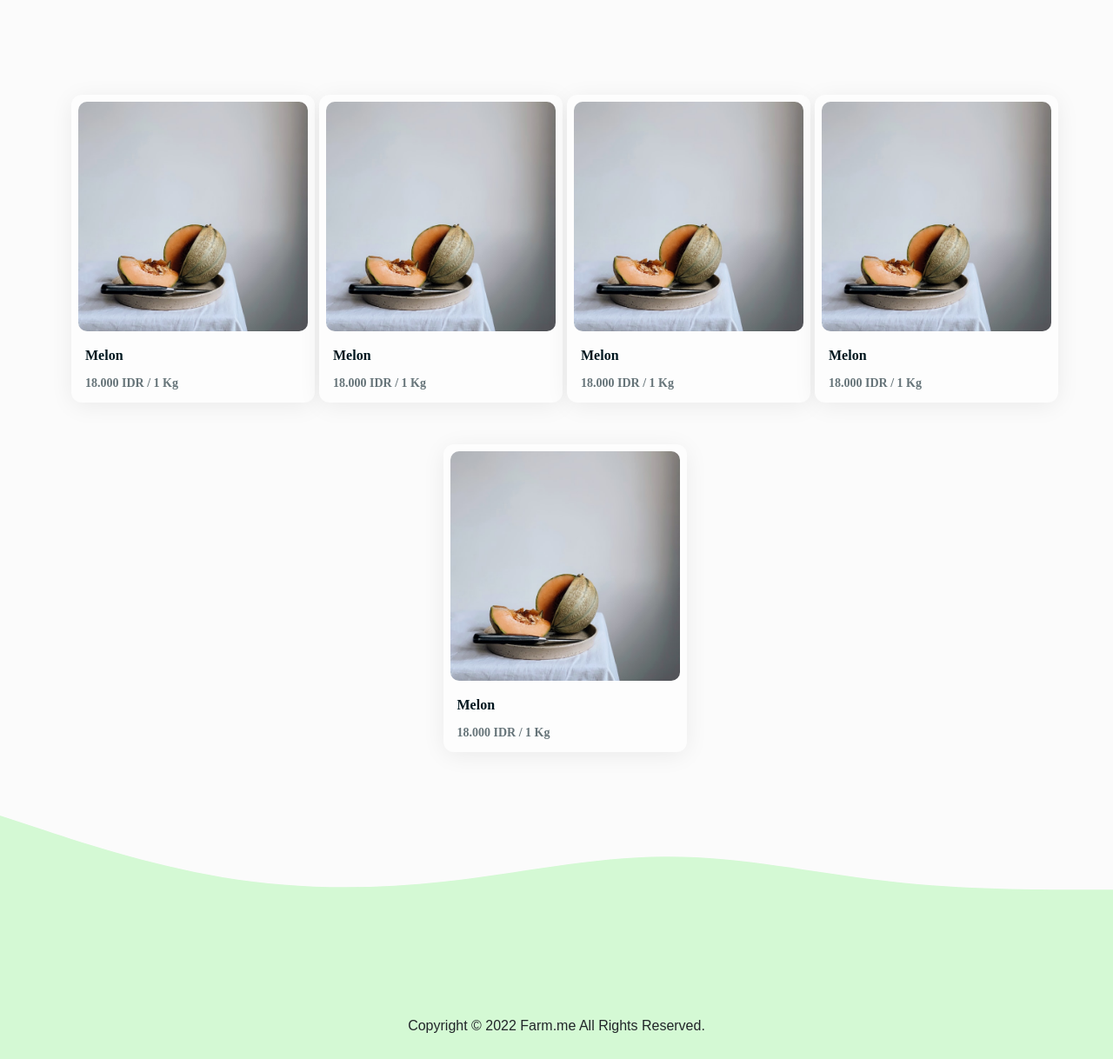
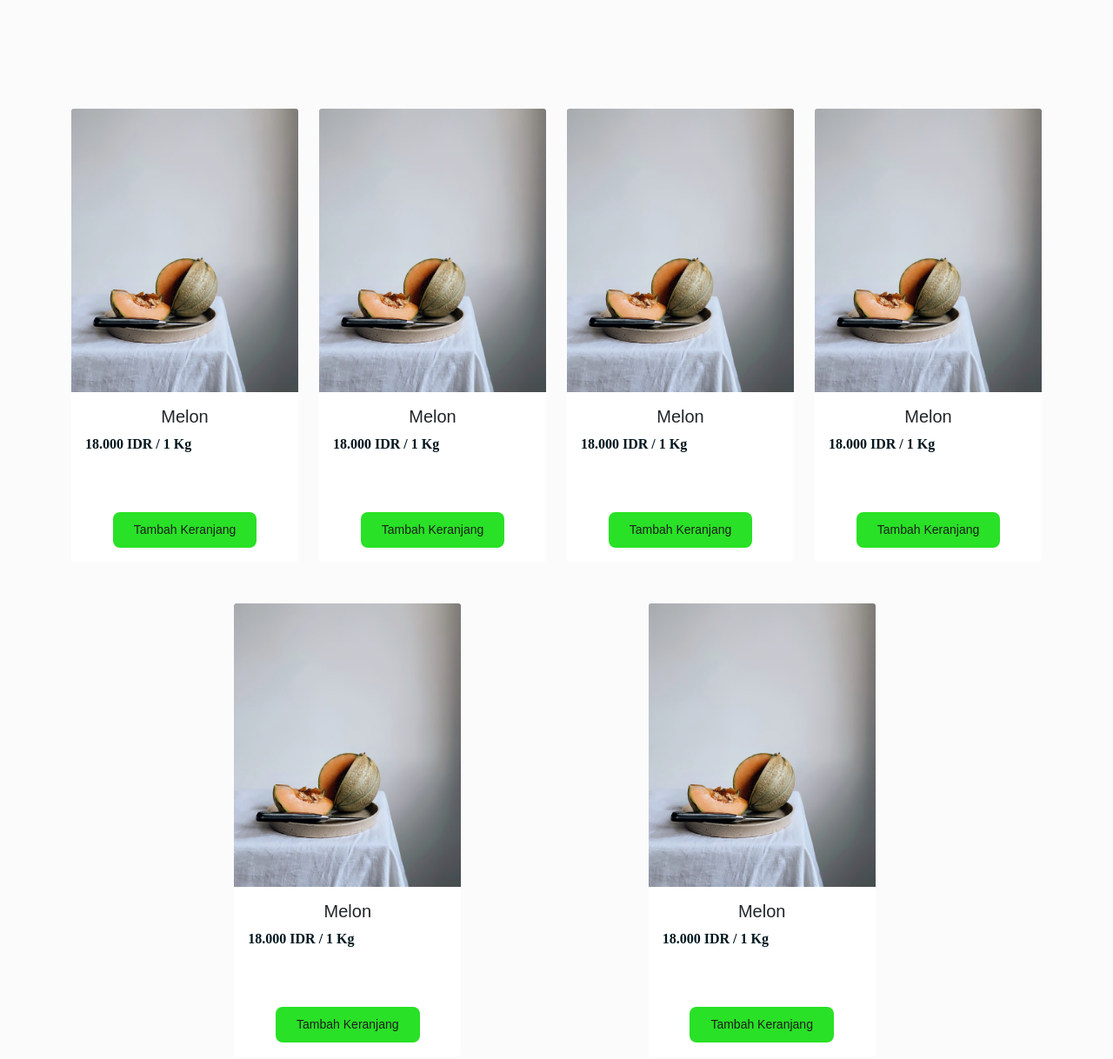
Before and after one commit to watchjun/watchjun.github.io, a plain HTML site: page index.html in a window 1280 px wide. Shown: the part 1897-3115 px from the top of the page at 87% size. Drawn offline with nearby package versions, Linux system fonts and the light colour scheme.

Commit message:
ubah caard

```diff
--- a/index.html
+++ b/index.html
@@ -56,9 +56,9 @@
           </div>
         </div>
         <div class="row mt-6 text-center">
-          <div class="col-10 offset-1">
+          <div class="col-md-10 offset-1">
             <div class="row justify-content-center">
-              <div class="col-6 text-center">
+              <div class="col-md-4 card-lg-6 text-center mb-3">
                 <div class="card bg-dark text-white">
                   <img src="img/Kategori/kategori-1.jpg" class="card-img" alt="Hidroponik" height="384" />
                   <div class="card-img-overlay">
@@ -66,9 +66,9 @@
                   </div>
                 </div>
               </div>
-              <div class="col-4">
+              <div class="col-md-4">
                 <div class="row">
-                  <div class="text-cente mb-3">
+                  <div class="text-center mb-3">
                     <div class="card bg-dark text-white">
                       <img src="img/Kategori/kegegori-2.jpg" class="card-img" alt="Sayuran" height="184px" />
                       <div class="card-img-overlay">
@@ -101,59 +101,64 @@
             <h2>Produk</h2>
           </div>
         </div>
-        <div class="row text-center mt-6 justify-content-center">
-          <div class="col-3 mb-5">
-            <div class="card-produk">
-              <img src="img/Produk/melon.jpg" class="card-img-top" alt="...">
-              <div class="card-content">
-                <div class="card-price">
-                  <h3 class="card-text">Melon</h3>
-                  <h4 class="card-text-price">18.000 IDR / 1 Kg</h4>
-                </div>
+        <div class="row text-center mt-6 justify-content-evenly">
+          <div class="col-md-4 col-lg-3 mb-5">
+            <div class="card">
+              <img src="img/Produk/melon.jpg" class="card-img-top" alt="Melon">
+              <div class="card-body">
+                <h5 class="card-title">Melon</h5>
+                <p class="card-text">18.000 IDR / 1 Kg</p>
+                <button type="button" class="my-btn-3">Tambah Keranjang</button>
               </div>
             </div>
           </div>
-          <div class="col-3 mb-3">
-            <div class="card-produk">
-              <img src="img/Produk/melon.jpg" class="card-img-top" alt="...">
-              <div class="card-content">
-                <div class="card-price">
-                  <h3 class="card-text">Melon</h3>
-                  <h4 class="card-text-price">18.000 IDR / 1 Kg</h4>
-                </div>
+          <div class="col-md-4 col-lg-3 mb-5">
+            <div class="card">
+              <img src="img/Produk/melon.jpg" class="card-img-top" alt="Melon">
+              <div class="card-body">
+                <h5 class="card-title">Melon</h5>
+                <p class="card-text">18.000 IDR / 1 Kg</p>
+                <button type="button" class="my-btn-3">Tambah Keranjang</button>
               </div>
             </div>
           </div>
-          <div class="col-3 mb-3">
-            <div class="card-produk">
-              <img src="img/Produk/melon.jpg" class="card-img-top" alt="...">
-              <div class="card-content">
-                <div class="card-price">
-                  <h3 class="card-text">Melon</h3>
-                  <h4 class="card-text-price">18.000 IDR / 1 Kg</h4>
-                </div>
+          <div class="col-md-4 col-lg-3 mb-5">
+            <div class="card">
+              <img src="img/Produk/melon.jpg" class="card-img-top" alt="Melon">
+              <div class="card-body">
+                <h5 class="card-title">Melon</h5>
+                <p class="card-text">18.000 IDR / 1 Kg</p>
+                <button type="button" class="my-btn-3">Tambah Keranjang</button>
               </div>
             </div>
           </div>
-          <div class="col-3 mb-3">
-            <div class="card-produk">
-              <img src="img/Produk/melon.jpg" class="card-img-top" alt="...">
-              <div class="card-content">
-                <div class="card-price">
-                  <h3 class="card-text">Melon</h3>
-                  <h4 class="card-text-price">18.000 IDR / 1 Kg</h4>
-                </div>
+          <div class="col-md-4 col-lg-3 mb-5">
+            <div class="card">
+              <img src="img/Produk/melon.jpg" class="card-img-top" alt="Melon">
+              <div class="card-body">
+                <h5 class="card-title">Melon</h5>
+                <p class="card-text">18.000 IDR / 1 Kg</p>
+                <button type="button" class="my-btn-3">Tambah Keranjang</button>
               </div>
             </div>
           </div>
-          <div class="col-3 mb-3">
-            <div class="card-produk">
-              <img src="img/Produk/melon.jpg" class="card-img-top" alt="...">
-              <div class="card-content">
-                <div class="card-price">
-                  <h3 class="card-text">Melon</h3>
-                  <h4 class="card-text-price">18.000 IDR / 1 Kg</h4>
-                </div>
+          <div class="col-md-4 col-lg-3 mb-5 me-1">
+            <div class="card">
+              <img src="img/Produk/melon.jpg" class="card-img-top" alt="Melon">
+              <div class="card-body">
+                <h5 class="card-title">Melon</h5>
+                <p class="card-text">18.000 IDR / 1 Kg</p>
+                <button type="button" class="my-btn-3">Tambah Keranjang</button>
+              </div>
+            </div>
+          </div>
+          <div class="col-md-4 col-lg-3 mb-5 me-1">
+            <div class="card">
+              <img src="img/Produk/melon.jpg" class="card-img-top" alt="Melon">
+              <div class="card-body">
+                <h5 class="card-title">Melon</h5>
+                <p class="card-text">18.000 IDR / 1 Kg</p>
+                <button type="button" class="my-btn-3">Tambah Keranjang</button>
               </div>
             </div>
           </div>
```
